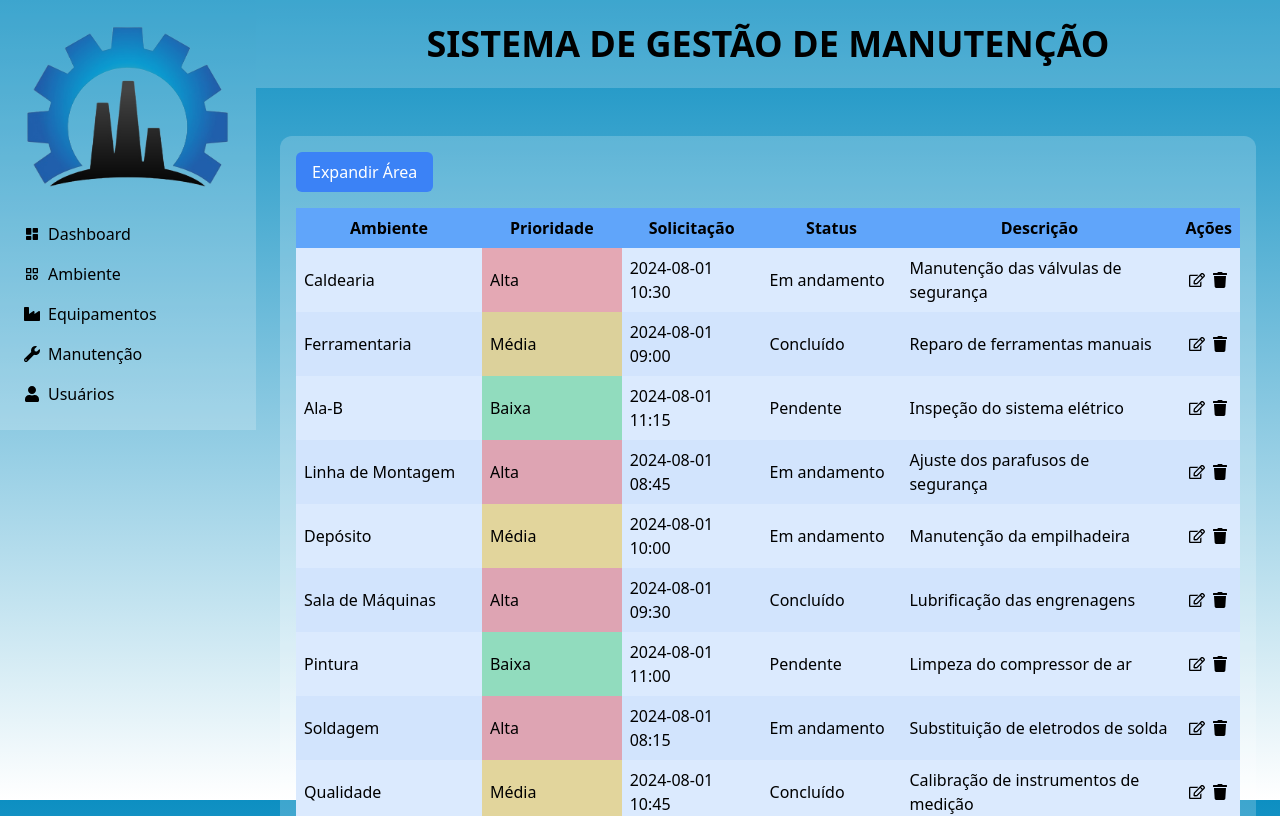
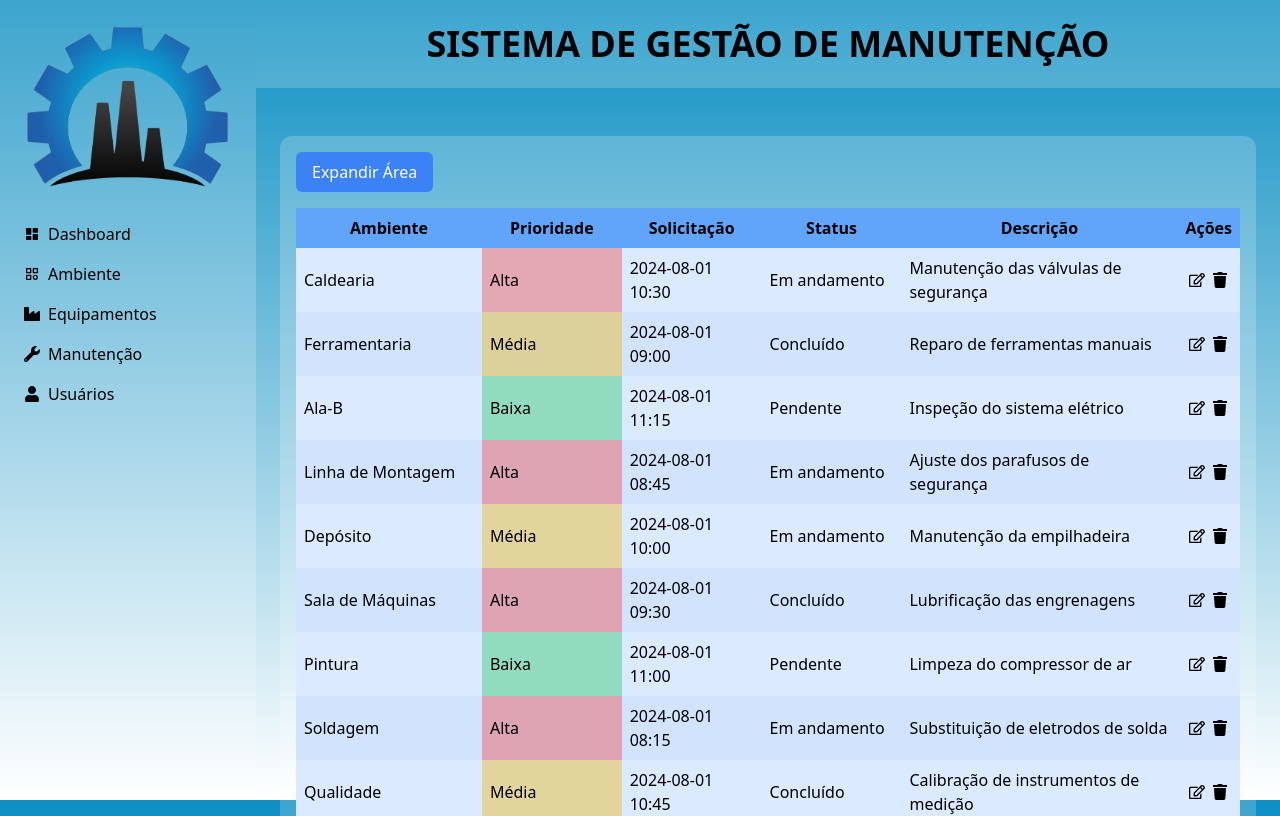
Before and after one commit to RenanHS2RP/4web_maintenance, a Next.js app in the folder frontend/: page / in a window 1280 px wide. Shown: the top 816 px of the page. Built offline with nearby package versions, Linux system fonts and the light colour scheme.

Commit message:
style(aside.tsx): chaged image resolution and add some configurations to globas.css
resolução da image foi de 200x200 para 4000x4000, e css como transparecia sairam do código nesta página para a de global.css

```diff
--- a/frontend/src/app/components/aside.tsx
+++ b/frontend/src/app/components/aside.tsx
@@ -5,15 +5,15 @@
 
 export default function Aside() {
   return (
-  <aside className="w-64 p-6 bg-white/20">
+    <aside className="w-64 h-screen flex flex-col p-6 transparent">
       <Image
         src={"/image.png"}
         className="w-full"
         alt="Logo"
-            width={200}
-            height={200}
+        width={4000}
+        height={4000}
       />
-            <NavBar/>
+      <NavBar />
     </aside>
-  )
+  );
 }
```
Lines whose indentation alone changed are shown as unchanged.
